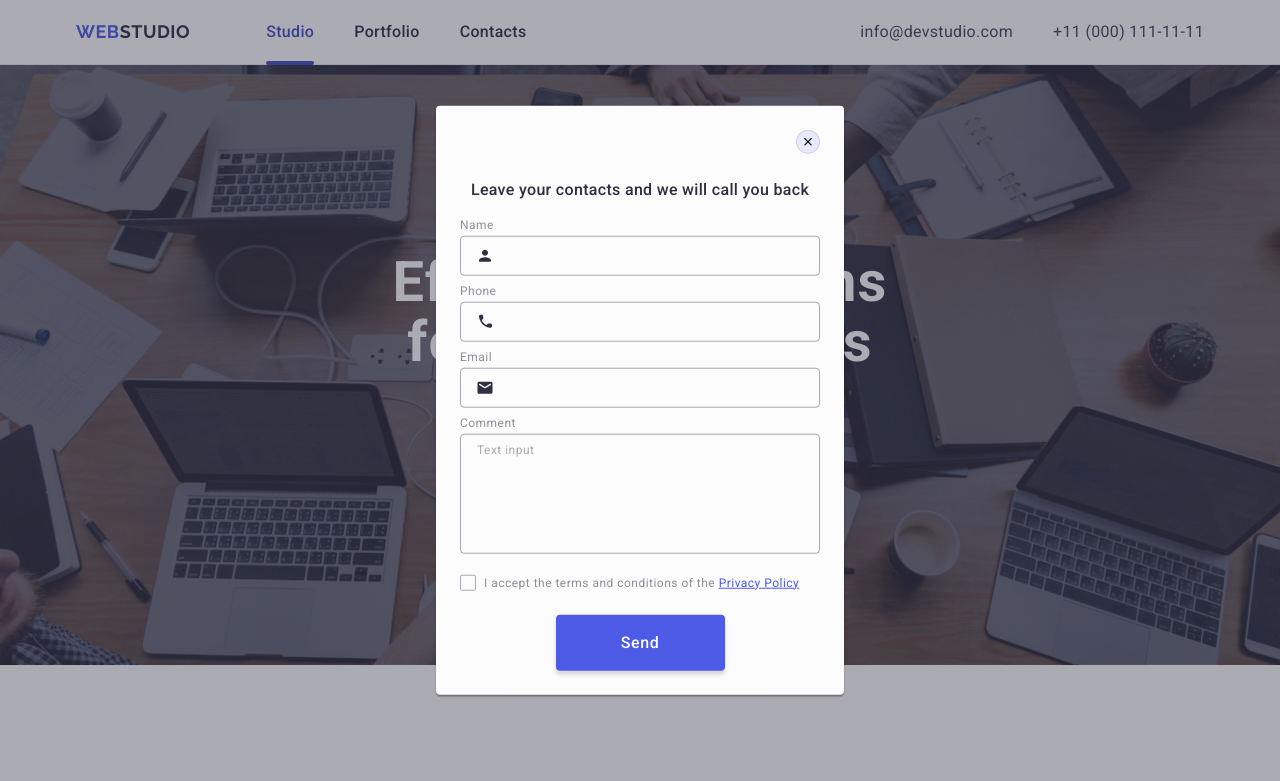
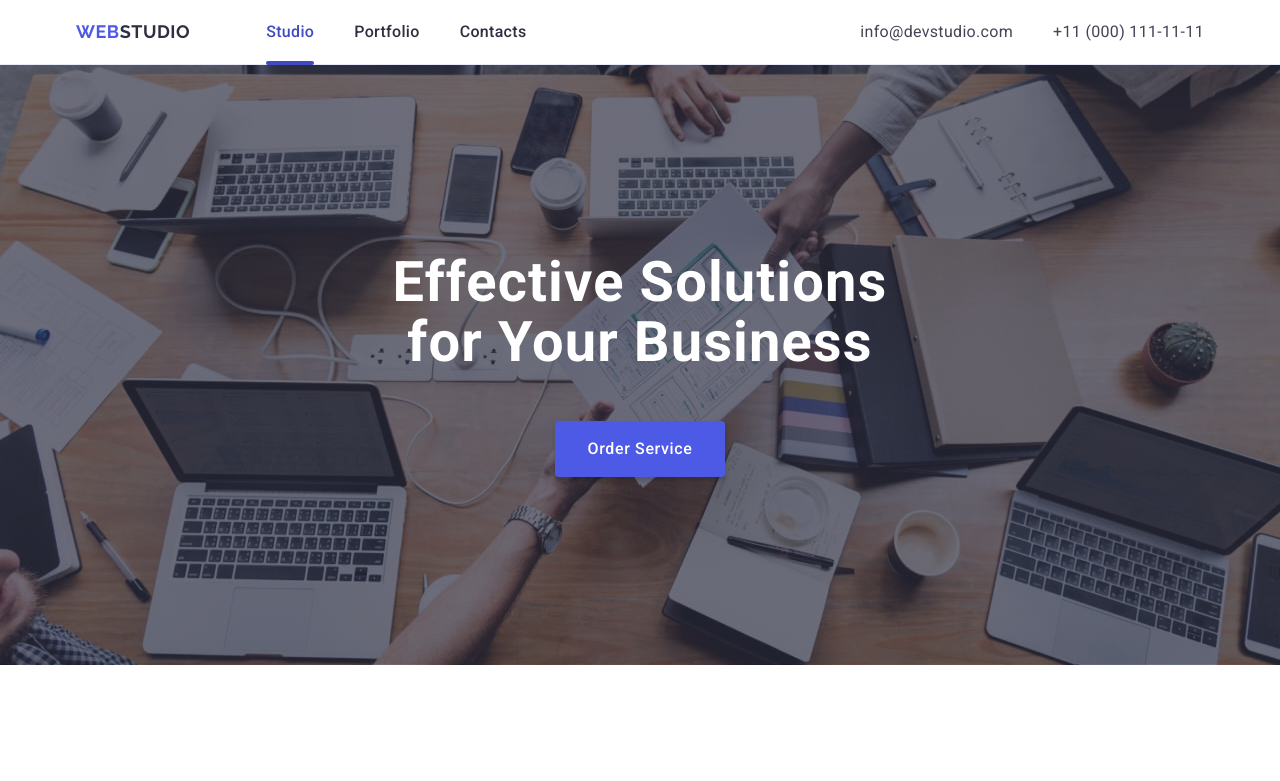
Before and after one commit to Cheessse/goit-markup-hw-06, a plain HTML site: page index.html in a window 1280 px wide. Shown: the top 781 px of the page. Drawn offline with nearby package versions, Linux system fonts and the light colour scheme.

Commit message:
update code

```diff
--- a/index.html
+++ b/index.html
@@ -555,7 +555,7 @@
             </div>
         </div>
     </footer>
-    <div class="backdrop is-open">
+    <div class="backdrop is-">
         <div class="modal">
             <button type="button" class="modal-close-btn">
                 <svg class="modal-btn-icon" width="8" height="8">
```
